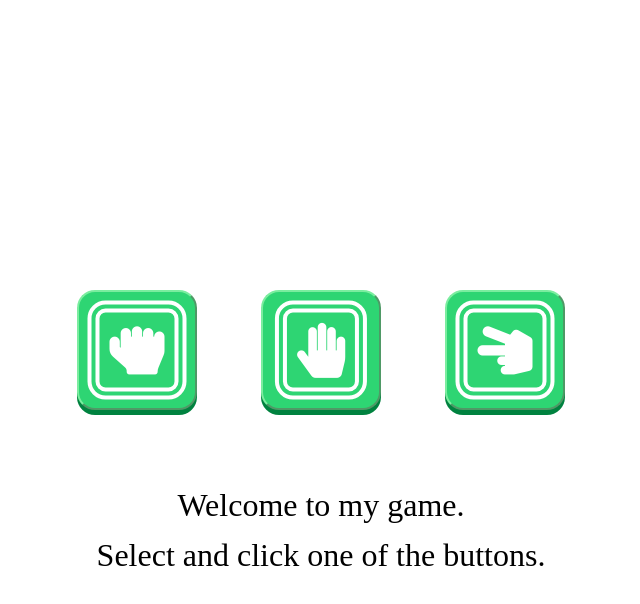
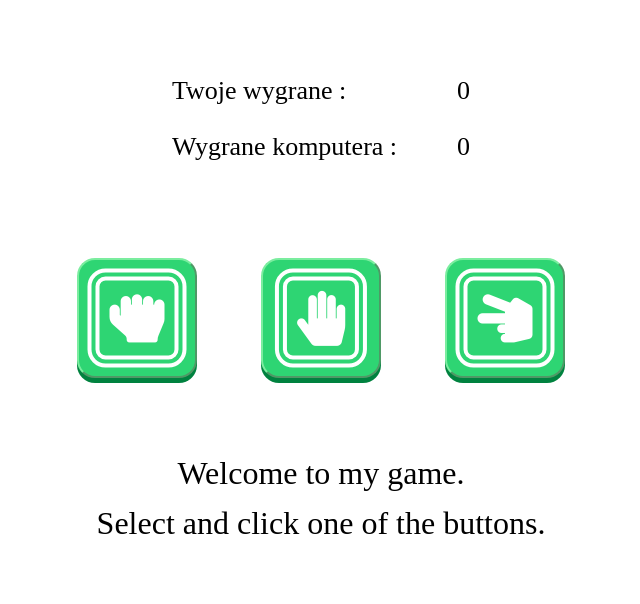
Before and after one commit to Kaweight/PaperStoneScissorsGame, a website: page index.html in a window 1280 px wide. Shown: the whole page, without its empty margins (319-959 px from the left). Drawn offline with Linux system fonts and the light colour scheme.

Commit message:
add script and style abaut score player and Ai

```diff
--- a/index.html
+++ b/index.html
@@ -9,6 +9,16 @@
 </head>
 
 <body>
+    <div class="scoreBox">
+        <div>
+            <p>Twoje wygrane :</p>
+            <p>Wygrane komputera :</p>
+        </div>
+        <div>
+            <p class="playerGamesWin"><span>0</span></p>
+            <p class="AiGamesWin"><span>0</span></p>
+        </div>
+    </div>
     <div class="container">
         <div id="buttons">
             <button id="button-rock"><i class="fas fa-hand-rock"></i></button>
@@ -16,7 +26,8 @@
             <button id="button-scissors"><i class="fas fa-hand-scissors"></i></button>
         </div>
         <div id="messages">Welcome to my game.<br>
-            Select and click one of the buttons.</div>
+            Select and click one of the buttons.
+        </div>
     </div>
     <script src="js/functions.js"></script>
     <script src="js/script.js"></script>
--- a/js/functions.js
+++ b/js/functions.js
@@ -1,4 +1,4 @@
-function printMessage(msg) {
+function printMessage(msg, scr) {
     var div = document.createElement('div');
     div.innerHTML = msg;
     document.getElementById('messages').appendChild(div);
--- a/js/script.js
+++ b/js/script.js
@@ -1,4 +1,8 @@
 var argButtonName, buttonPaper, buttonRock, buttonScissors, buttonTest;
+const gameSummary = {
+    playerWins: 0,
+    AiWins: 0
+}
 
 function buttonClicked(argButtonName) {
     clearMessages();
@@ -23,16 +27,20 @@ function buttonClicked(argButtonName) {
         console.log('wywołano funkcję displayResults z argumentami: ' + argPlayerMove + ', ' + argComputerMove);
         if (argPlayerMove == 'papier' && argComputerMove == 'kamień') {
             printMessage('Wygrywasz!');
+            document.querySelector('p.playerGamesWin span').textContent = ++gameSummary.playerWins;
         } else if (argPlayerMove == 'kamień' && argComputerMove == 'nożyce') {
             printMessage('Wygrywasz!');
+            document.querySelector('p.playerGamesWin span').textContent = ++gameSummary.playerWins;
         } else if (argPlayerMove == 'nożyce' && argComputerMove == 'papier') {
             printMessage('Wygrywasz!');
+            document.querySelector('p.playerGamesWin span').textContent = ++gameSummary.playerWins;
         } else if (argPlayerMove == argComputerMove) {
             printMessage('Remis!');
         } else {
             printMessage('Przegrywasz :(');
+            document.querySelector('p.AiGamesWin span').textContent = ++gameSummary.AiWins;
         }
-        printMessage('Zagrałem ' + argComputerMove + ', a Ty ' + argPlayerMove);
+        printMessage('Zagrałem ' + argComputerMove + ', a Ty ' + argPlayerMove + '.');
     }
     playerMove = argButtonName;
     console.log('ruch gracza to: ' + playerMove);
--- a/sass/style.scss
+++ b/sass/style.scss
@@ -12,7 +12,7 @@ body {
     display: flex;
     flex-direction: column;
     flex-wrap: nowrap;
-    justify-content: center;
+    justify-content: flex-start;
     align-content: stretch;
     align-items: center;
 
@@ -67,3 +67,22 @@ body {
         line-height: 50px;
     }
 }
+
+.scoreBox {
+    display: flex;
+    flex-direction: row;
+    flex-wrap: nowrap;
+    justify-content: center;
+    align-content: stretch;
+    align-items: flex-start;
+
+    div {
+        margin-top: 50px;
+        padding: 0 30px;
+
+        p,
+        span {
+            font-size: 26px;
+        }
+    }
+}
```
Also changed, not shown: css/style.css, 1 other file.
